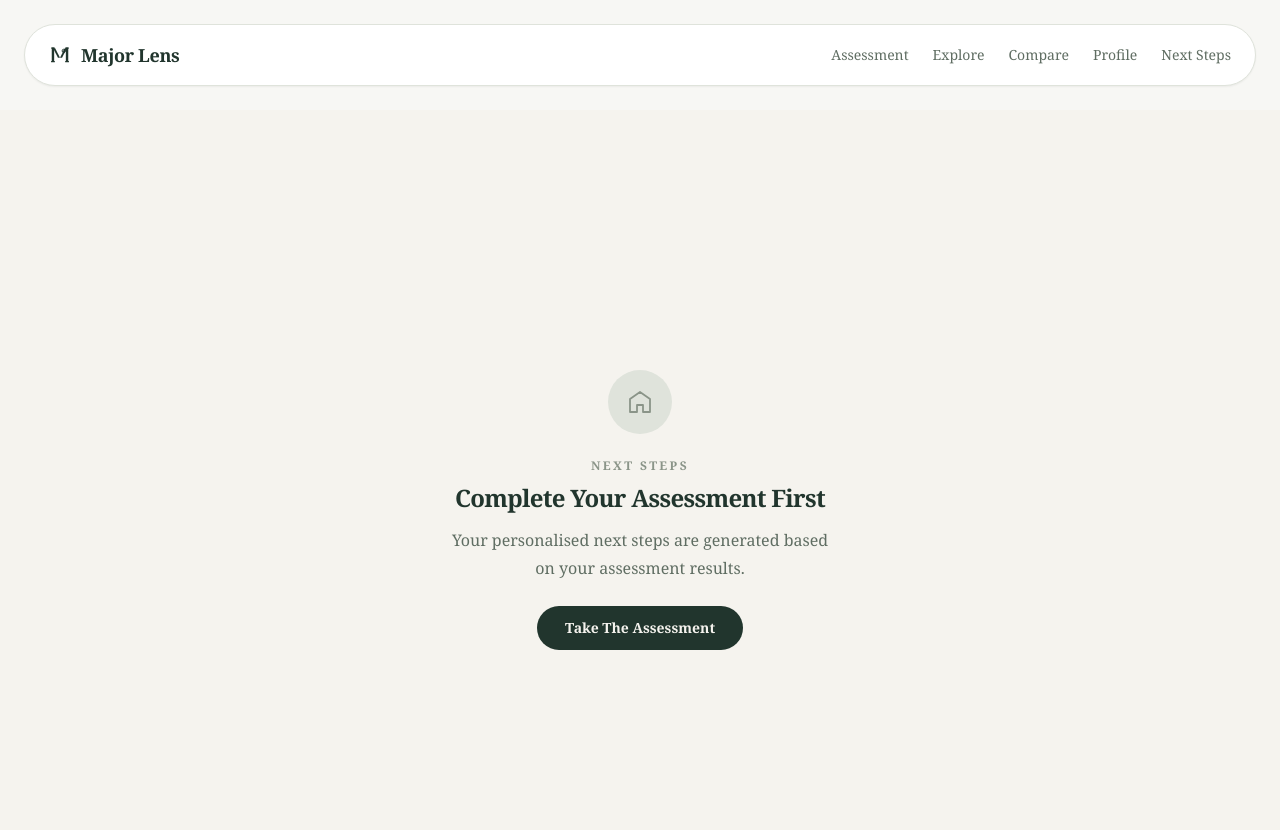
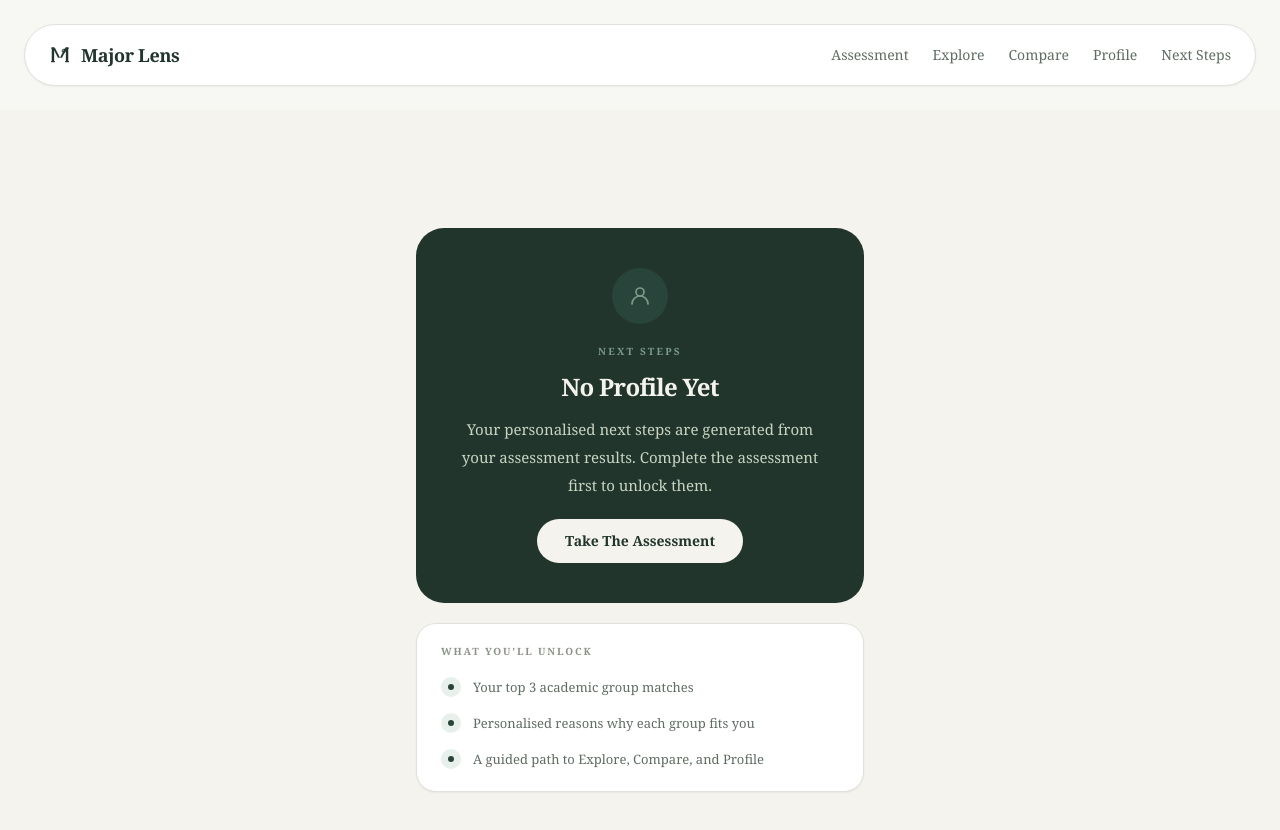
Before and after one commit to mysta2628-ai/major-lens-v3-clean, a React (Vite) app: page /next in a window 1280 px wide. Shown: the top 830 px of the page. Built offline with nearby package versions, Linux system fonts and the light colour scheme.

Commit message:
fix: improve Next Steps empty state visibility
Replace faint icon+text with a prominent dark green card + 'What You'll Unlock' checklist card so users clearly understand they need to take the assessment first

```diff
--- a/src/screens/NextStepsScreen.jsx
+++ b/src/screens/NextStepsScreen.jsx
@@ -139,29 +139,57 @@ export default function NextStepsScreen() {
   if (!profile) {
     return (
       <div className="min-h-screen bg-[#f5f3ee] flex flex-col items-center justify-center px-6 py-20">
-        <div className="max-w-sm text-center flex flex-col gap-6">
-          <div className="w-16 h-16 rounded-full bg-[#dfe3db] flex items-center justify-center mx-auto">
-            <svg width="26" height="26" viewBox="0 0 26 26" fill="none">
-              <path d="M13 3L3 10v13h7v-7h6v7h7V10L13 3Z" stroke="#8a9488" strokeWidth="1.8" strokeLinejoin="round" />
+        <div className="w-full max-w-md flex flex-col gap-5">
+
+          {/* Dark card */}
+          <div className="rounded-[28px] bg-[#21352d] px-8 py-10 flex flex-col gap-5 text-center">
+            {/* Icon */}
+            <div className="w-14 h-14 rounded-full bg-[#29443a] flex items-center justify-center mx-auto">
+              <svg width="24" height="24" viewBox="0 0 24 24" fill="none">
+                <circle cx="12" cy="8" r="4" stroke="#7a9b8a" strokeWidth="1.7"/>
+                <path d="M4 20c0-4.418 3.582-8 8-8s8 3.582 8 8" stroke="#7a9b8a" strokeWidth="1.7" strokeLinecap="round"/>
               </svg>
             </div>
             <div>
-            <p className="text-xs font-semibold uppercase tracking-[0.2em] text-[#8a9488] mb-2">
+              <p className="text-[10px] font-semibold uppercase tracking-[0.22em] text-[#7a9b8a] mb-3">
                 Next Steps
               </p>
-            <h2 className="text-2xl font-semibold tracking-[-0.03em] text-[#21352d] mb-3">
-              Complete Your Assessment First
+              <h2 className="text-2xl font-semibold tracking-[-0.03em] text-[#f5f3ee] mb-3">
+                No Profile Yet
               </h2>
-            <p className="text-base leading-7 text-[#5f6d62]">
-              Your personalised next steps are generated based on your assessment results.
+              <p className="text-[15px] leading-7 text-[#c8d4c0]">
+                Your personalised next steps are generated from your assessment results. Complete the assessment first to unlock them.
               </p>
             </div>
             <button
               onClick={() => navigate("/assessment")}
-            className="self-center bg-[#21352d] text-[#f5f3ee] text-sm font-semibold px-7 py-3 rounded-full hover:bg-[#29443a] transition-colors"
+              className="self-center bg-[#f5f3ee] text-[#21352d] text-sm font-semibold px-7 py-3 rounded-full hover:bg-white transition-colors"
             >
               Take The Assessment
             </button>
+          </div>
+
+          {/* What you'll unlock */}
+          <div className="rounded-[20px] border border-[#dfe3db] bg-white shadow-sm px-6 py-5">
+            <p className="text-[10px] font-semibold uppercase tracking-[0.18em] text-[#8a9488] mb-4">
+              What You'll Unlock
+            </p>
+            <div className="flex flex-col gap-3">
+              {[
+                "Your top 3 academic group matches",
+                "Personalised reasons why each group fits you",
+                "A guided path to Explore, Compare, and Profile",
+              ].map((item, i) => (
+                <div key={i} className="flex items-start gap-3">
+                  <div className="w-5 h-5 rounded-full bg-[#e8f0eb] flex items-center justify-center flex-shrink-0 mt-0.5">
+                    <div className="w-1.5 h-1.5 rounded-full bg-[#29443a]" />
+                  </div>
+                  <p className="text-[13px] leading-6 text-[#5f6d62]">{item}</p>
+                </div>
+              ))}
+            </div>
+          </div>
+
         </div>
       </div>
     );
```
Lines whose indentation alone changed are shown as unchanged.
